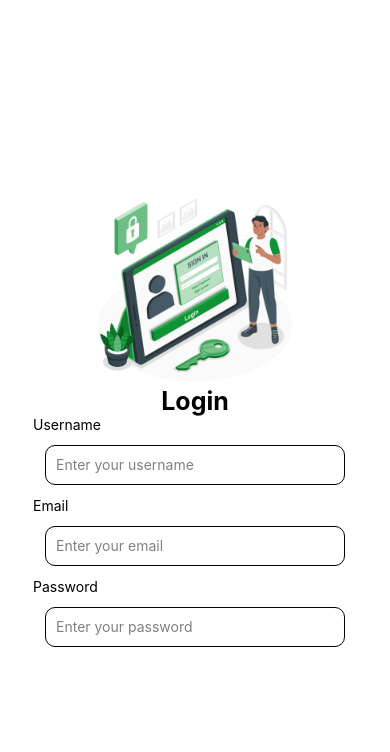
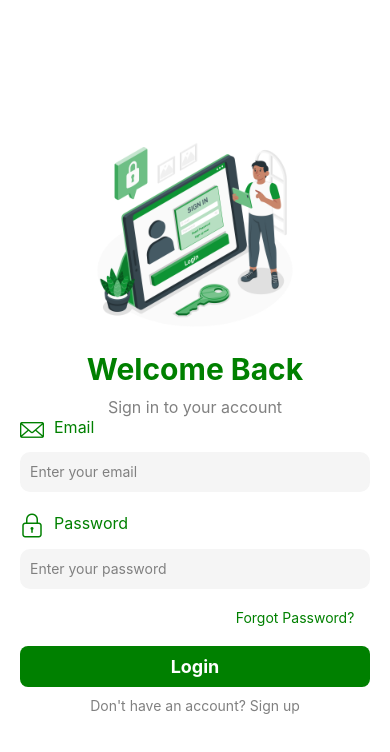
Before and after one commit to GETANGE/Apple-Scab-App, a React Native app: screen / in a window 390 px wide. Shown: the top 752 px of the page. Built offline with nearby package versions, Linux system fonts and the light colour scheme.

Commit message:
ADD:login screen refactoring

```diff
--- a/package.json
+++ b/package.json
@@ -14,7 +14,8 @@
     "formik": "^2.4.6",
     "react": "18.2.0",
     "react-native": "0.73.6",
-    "expo-constants": "~15.4.6"
+    "expo-constants": "~15.4.6",
+    "@expo/vector-icons": "^14.0.0"
   },
   "devDependencies": {
     "@babel/core": "^7.20.0"
--- a/src/screens/loginScreen.jsx
+++ b/src/screens/loginScreen.jsx
@@ -1,31 +1,27 @@
 import React from 'react';
-import { SafeAreaView, View, Text, Image, StyleSheet, StatusBar, TextInput } from 'react-native';
+import { SafeAreaView, View, Text, Image, StyleSheet, StatusBar, TextInput, TouchableOpacity } from 'react-native';
+import { Fontisto } from '@expo/vector-icons';
+import { SimpleLineIcons } from '@expo/vector-icons';
 
 const LoginScreen = () => {
-    const [name, onChangeName] = React.useState('');
     const [email, onChangeEmail] = React.useState('');
     const [password, onChangePassword] = React.useState('');
 
     return (
         <SafeAreaView style={styles.container}>
-            <View style={styles.imageContainer}>
+            <View style={styles.content}>
                 <Image
                     source={require('../../assets/login.png')}
                     style={styles.image}
                 />
-                <Text style={styles.text}>Login</Text>
+                <Text style={styles.title}>Welcome Back</Text>
+                <Text style={styles.subTitle}>Sign in to your account</Text>
+                <View style={styles.form}>
                     <View style={styles.inputContainer}>
-                    <Text style={styles.label}>Username</Text>
-                    <TextInput
-                        style={styles.input}
-                        placeholder="Enter your username"
-                        placeholderTextColor="grey"
-                        value={name}
-                        onChangeText={onChangeName}
-                    />
+                        <View style={styles.iconContainer}>
+                            <Fontisto name="email" size={24} color="green" />
+                            <Text style={styles.label}>Email</Text>
                         </View>
-                <View style={styles.inputContainer}>
-                    <Text style={styles.label}>Email</Text>
                         <TextInput
                             style={styles.input}
                             placeholder="Enter your email"
@@ -35,7 +31,10 @@ const LoginScreen = () => {
                         />
                     </View>
                     <View style={styles.inputContainer}>
+                        <View style={styles.iconContainer}>
+                            <SimpleLineIcons name="lock" size={24} color="green" />
                             <Text style={styles.label}>Password</Text>
+                        </View>
                         <TextInput
                             style={styles.input}
                             placeholder="Enter your password"
@@ -46,41 +45,95 @@ const LoginScreen = () => {
                         />
                     </View>
                 </View>
+                <Text style={styles.forget}>Forgot Password?</Text>
+                <TouchableOpacity
+                    style={styles.button}
+                    onPress={() => console.log('Logged in')}
+                >
+                    <Text style={styles.buttonText}>Login</Text>
+                </TouchableOpacity>
+                <Text style={styles.textSign} >Don't have an account? Sign up</Text>
+            </View>
         </SafeAreaView>
     );
 }
 
-
-
 const styles = StyleSheet.create({
-    container:{
+    container: {
         flex: 1,
+        backgroundColor: '#fff',
         alignItems: 'center',
         justifyContent: 'center',
-        marginTop: StatusBar.currentHeight || 0
+        width: '100%',
+        height: '100%',
     },
-    imageContainer:{
+    content: {
         alignItems: 'center',
+        paddingHorizontal: 20,
+        width: '100%'
     },
-    image:{
+    image: {
         width: 200,
-        height: 200
+        height: 200,
+        marginBottom: 20,
     },
-    text:{
-        flex: 1,
-        fontSize: 25,
+    title: {
+        fontSize: 30,
         fontWeight: 'bold',
-        color: '#000'
+        marginBottom: 10,
+        color: 'green'
     },
-    input:{
+    subTitle:{
+        fontSize: 16,
+        color: 'grey'
+    },
+    form: {
+        width: '100%',
+    },
+    inputContainer: {
+        marginBottom: 20,
+    },
+    iconContainer: {
+        flexDirection: 'row',
+        alignItems: 'center',
+        marginBottom: 10
+    },
+    label: {
+        fontSize: 16,
+        marginBottom: 5,
+        color: 'green',
+        marginLeft: 10,
+    },
+    input: {
         height: 40,
-        margin: 12,
-        borderWidth: 1,
-        padding: 10,
-        borderColor: '#000',
+        width: '100%',
+        paddingHorizontal: 10,
         borderRadius: 10,
-        color: '#000',
-        width: 300,
+        color: '#333',
+        backgroundColor: 'whitesmoke',
+        borderWidth: 0,
+    },
+    forget: {
+        color: 'green',
+        marginLeft: 200
+    },
+    button: {
+        backgroundColor: 'green',
+        marginTop: 20,
+        paddingVertical: 10,
+        paddingHorizontal: 20,
+        borderRadius: 8,
+        width: '100%', // Adjust the width as needed
+        alignItems: 'center', // Center the content horizontally
+    },
+    buttonText: {
+        color: '#fff',
+        fontSize: 18,
+        fontWeight: 'bold',
+    },
+    textSign:{
+        color: 'grey',
+        marginTop: 10
     }
 });
 
```
Also changed, not shown: 1 other file (tests, documents, lock files or other folders). Lines whose indentation alone changed are shown as unchanged.
